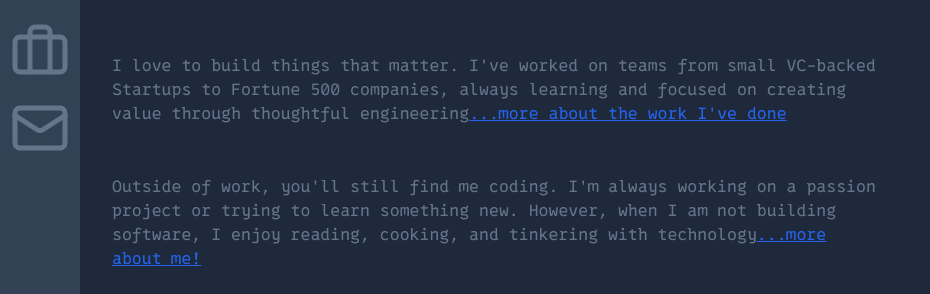
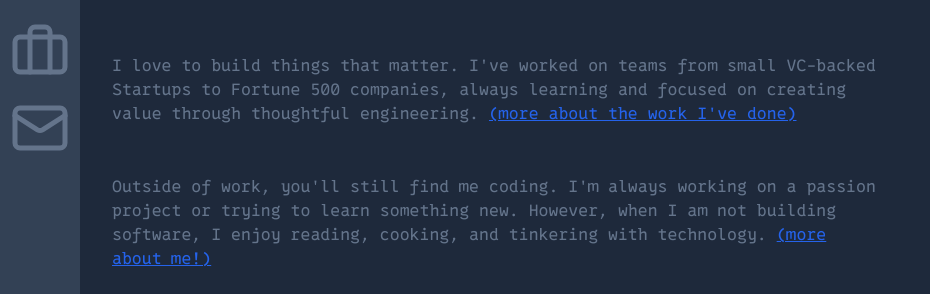
Before and after one commit to Harrison-Blair/personal-website, a Next.js app: page / in a window 1280 px wide. Shown: the part 316-610 px from the top of the page, without its empty margins (0-930 px from the left). Built offline with nearby package versions, Linux system fonts and the light colour scheme.

Commit message:
style links

```diff
--- a/src/app/page.tsx
+++ b/src/app/page.tsx
@@ -27,17 +27,17 @@ export default function Home() {
           <div className="grid grid-rows-3 gap-[25px]">
             <div>
               <p className="text-[2vh] text-[var(--secondary)]">
-                I love to build things that matter. I&apos;ve worked on teams from small VC-backed Startups to Fortune 500 companies, always learning and focused on creating value through thoughtful engineering
+                I love to build things that matter. I&apos;ve worked on teams from small VC-backed Startups to Fortune 500 companies, always learning and focused on creating value through thoughtful engineering. {' '}
                 <Link href="/work" className="text-[2vh] underline text-[var(--primary)] hover:text-[var(--accent)]">
-                  ...more about the work I&apos;ve done
+                  (more about the work I&apos;ve done)
                 </Link>
               </p>
             </div>
             <div>
               <p className="text-[2vh] text-[var(--secondary)]">
-                Outside of work, you&apos;ll still find me coding. I&apos;m always working on a passion project or trying to learn something new. However, when I am not building software, I enjoy reading, cooking, and tinkering with technology
+                Outside of work, you&apos;ll still find me coding. I&apos;m always working on a passion project or trying to learn something new. However, when I am not building software, I enjoy reading, cooking, and tinkering with technology. {' '}
                 <Link href="/about" className="text-[2vh] underline text-[var(--primary)] hover:text-[var(--accent)]">
-                  ...more about me!
+                  (more about me!)
                 </Link>
               </p>
             </div>
```
